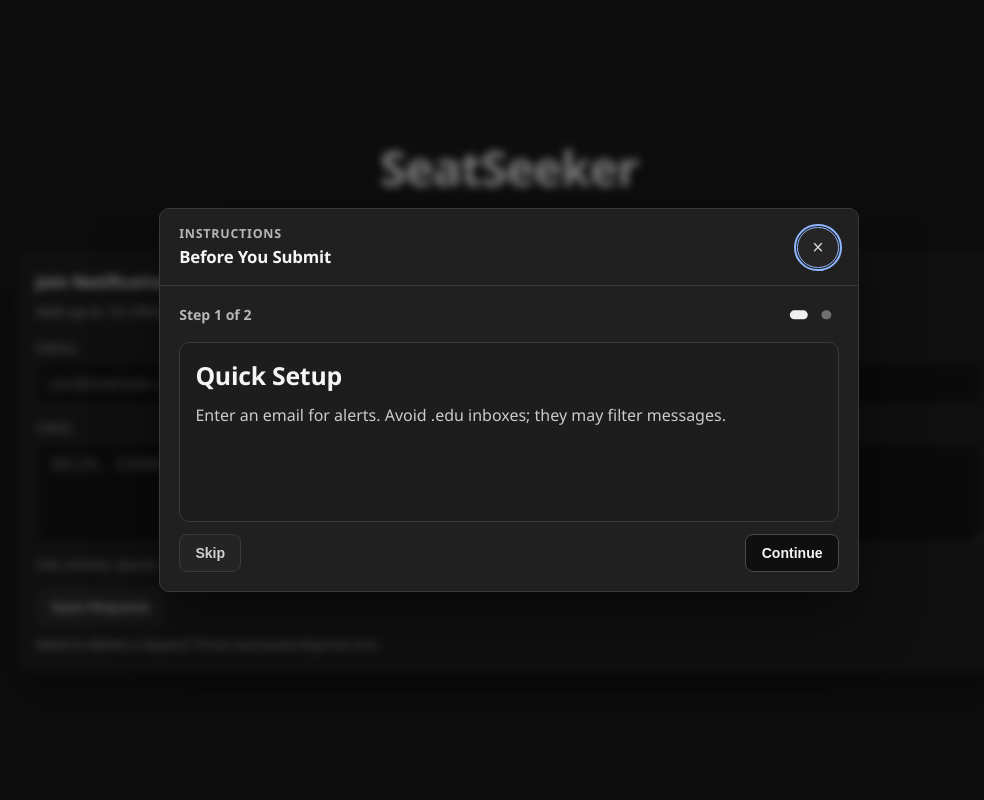
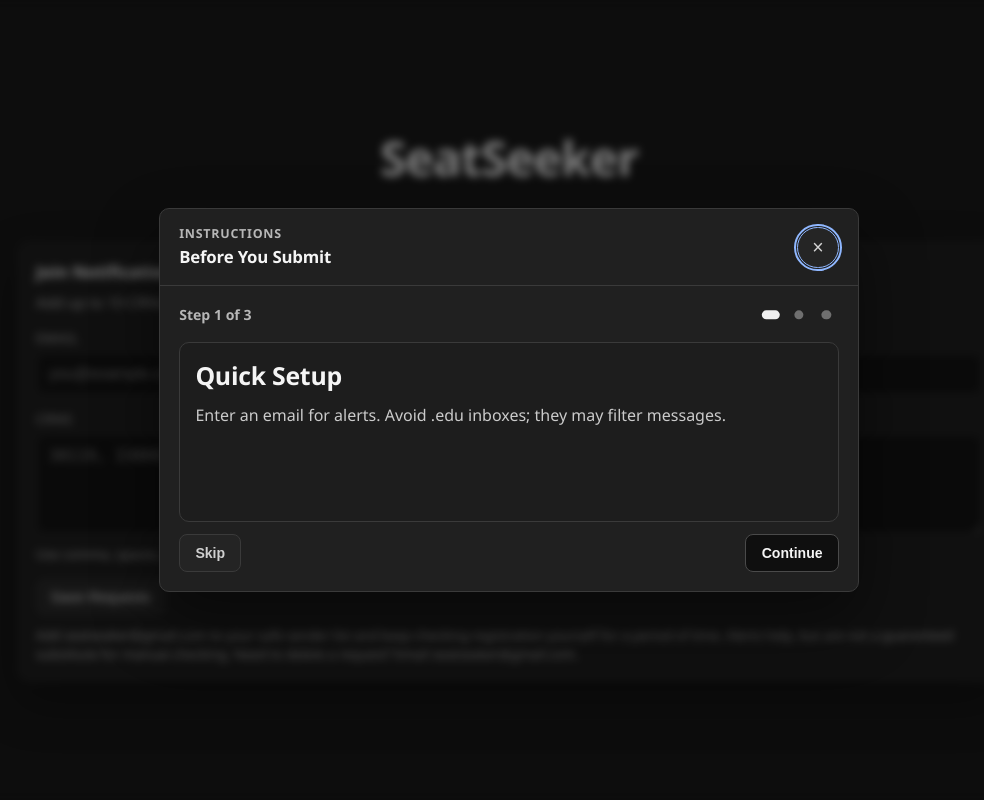
Before and after one commit to ChunkyMonkey11/SeatSeeker-UC-Merced-Course-Availability-Notifier, a Flask app: page / in a window 1280 px wide. Shown: the whole page, without its empty margins (131-1115 px from the left). Run offline with Flask 3, Linux system fonts and the light colour scheme.

Commit message:
ui: add final reminder slide and safe-sender/manual-check warning

```diff
--- a/main/templates/index.html
+++ b/main/templates/index.html
@@ -435,7 +435,7 @@
 
             <div class="instructions-body">
                 <div class="instructions-step-row">
-                    <div id="instructionsStepLabel" class="instructions-step-label">Step 1 of 2</div>
+                    <div id="instructionsStepLabel" class="instructions-step-label">Step 1 of 3</div>
                     <div id="instructionsDots" class="instructions-dots"></div>
                 </div>
 
@@ -485,7 +485,11 @@
                     <button id="submitButton" type="submit">Save Requests</button>
                     <div id="flash" class="flash" aria-live="polite"></div>
                 </div>
-                <p class="support-note">Need to delete a request? Email seatseaker@gmail.com.</p>
+                <p class="support-note">
+                    Add seatseaker@gmail.com to your safe sender list and keep checking registration yourself for a period of time.
+                    Alerts help, but are not a guaranteed substitute for manual checking.
+                    Need to delete a request? Email seatseaker@gmail.com.
+                </p>
             </form>
         </section>
     </main>
@@ -511,6 +515,11 @@
                 title: "CRN Format",
                 body: "Enter 5-digit CRNs separated by commas, spaces, or new lines. Max 10 per submission.",
                 extra: "Example: 12345, 23456, 34567"
+            },
+            {
+                title: "Important Reminder",
+                body: "SeatSeeker helps monitor openings, but it is not a guaranteed substitute for manual checking.",
+                extra: "Add seatseaker@gmail.com to your safe sender list and keep checking registration yourself for a period of time."
             }
         ];
 
--- /dev/null
+++ b/poller_heartbeat.json
@@ -0,0 +1 @@
+{"error": null, "heartbeat_at": "2026-04-10T20:36:54.892874+00:00", "last_run_completed_at": "2026-04-10T20:36:54.891301+00:00", "last_run_started_at": "2026-04-10T20:36:54.890541+00:00", "new_open_sections_found": 1, "open_sections_found": 1, "status": "idle"}
```
Also changed, not shown: docs/KNOWN_ISSUES.md (added, +8 -0 lines), 1 other file.
